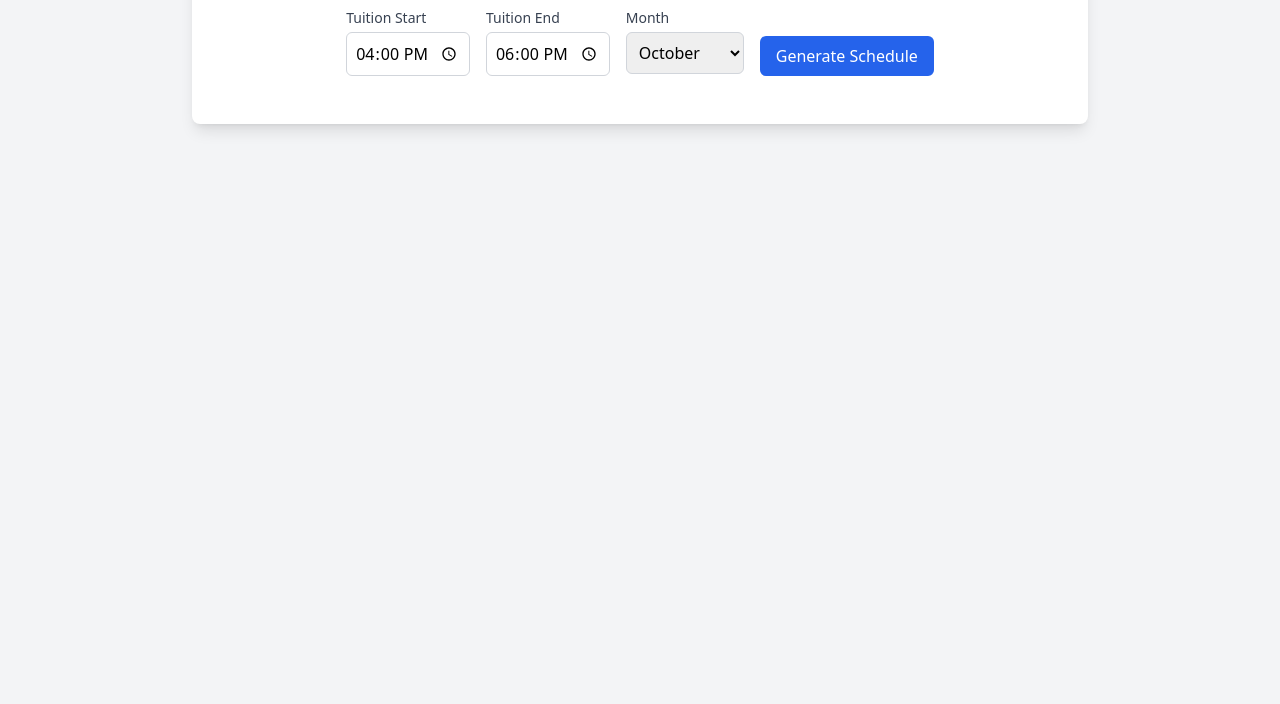
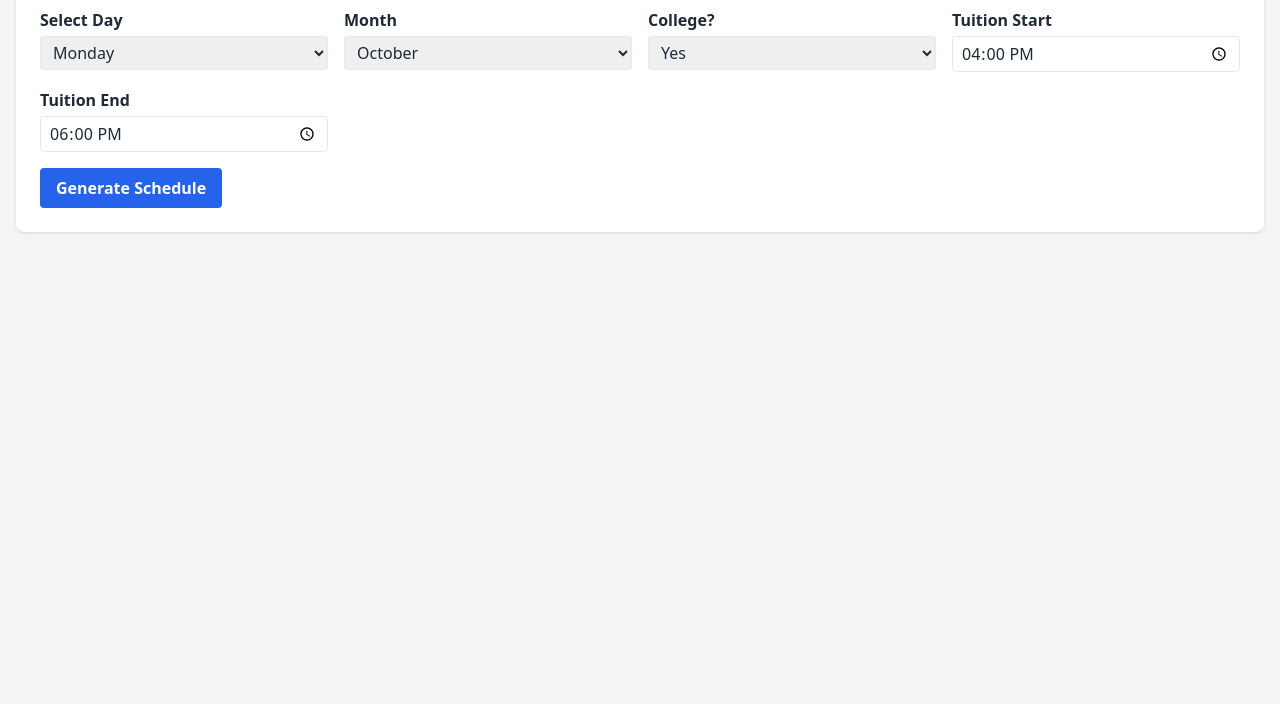
Before and after one commit to pranayparikh07/schedule-app, a website: page index.html in a window 1280 px wide. Shown: the part 96-800 px from the top of the page. Drawn offline with nearby package versions, Linux system fonts and the light colour scheme.

Commit message:
Update index.html

```diff
--- a/index.html
+++ b/index.html
@@ -3,27 +3,30 @@
 <head>
   <meta charset="UTF-8">
   <meta name="viewport" content="width=device-width, initial-scale=1.0">
-    <title>Weekly Schedule Generator</title>
+  <title>Daily Schedule Generator</title>
   <script src="https://cdn.tailwindcss.com"></script>
 </head>
-<body class="bg-gray-100 min-h-screen flex flex-col items-center p-4 sm:p-6">
-    <div class="w-full max-w-4xl bg-white rounded-lg shadow-lg p-6">
-        <h2 class="text-2xl font-bold text-gray-800 mb-6 text-center">Weekly Schedule Generator</h2>
+<body class="bg-gray-100 text-gray-800 font-sans">
+  <div class="max-w-7xl mx-auto p-4">
+    <h1 class="text-2xl md:text-4xl font-bold text-center mb-6">Daily Schedule Generator</h1>
 
-        <div class="flex flex-col sm:flex-row gap-4 mb-6 justify-center">
-            <div class="flex flex-col">
-                <label class="text-sm font-medium text-gray-700 mb-1">Tuition Start</label>
-                <input type="time" id="tuitionStart" value="16:00"
-                       class="border border-gray-300 rounded-md p-2 focus:ring-2 focus:ring-blue-500 focus:border-blue-500">
+    <div class="bg-white rounded-lg shadow p-4 md:p-6 mb-6">
+      <div class="grid grid-cols-1 md:grid-cols-2 lg:grid-cols-4 gap-4">
+        <div>
+          <label class="block font-semibold mb-1">Select Day</label>
+          <select id="day" class="w-full border rounded px-2 py-1">
+            <option>Monday</option>
+            <option>Tuesday</option>
+            <option>Wednesday</option>
+            <option>Thursday</option>
+            <option>Friday</option>
+            <option>Saturday</option>
+            <option>Sunday</option>
+          </select>
         </div>
-            <div class="flex flex-col">
-                <label class="text-sm font-medium text-gray-700 mb-1">Tuition End</label>
-                <input type="time" id="tuitionEnd" value="18:00"
-                       class="border border-gray-300 rounded-md p-2 focus:ring-2 focus:ring-blue-500 focus:border-blue-500">
-            </div>
-            <div class="flex flex-col">
-                <label class="text-sm font-medium text-gray-700 mb-1">Month</label>
-                <select id="month" class="border border-gray-300 rounded-md p-2 focus:ring-2 focus:ring-blue-500 focus:border-blue-500">
+        <div>
+          <label class="block font-semibold mb-1">Month</label>
+          <select id="month" class="w-full border rounded px-2 py-1">
             <option>October</option>
             <option>November</option>
             <option>December</option>
@@ -33,60 +36,72 @@
             <option>April</option>
           </select>
         </div>
-            <div class="flex items-end">
-                <button onclick="generateSchedule()"
-                        class="bg-blue-600 text-white px-4 py-2 rounded-md hover:bg-blue-700 transition-colors">
-                    Generate Schedule
-                </button>
+        <div>
+          <label class="block font-semibold mb-1">College?</label>
+          <select id="college" class="w-full border rounded px-2 py-1">
+            <option value="true">Yes</option>
+            <option value="false">No</option>
+          </select>
+        </div>
+        <div>
+          <label class="block font-semibold mb-1">Tuition Start</label>
+          <input type="time" id="tuitionStart" class="w-full border rounded px-2 py-1" value="16:00">
+        </div>
+        <div>
+          <label class="block font-semibold mb-1">Tuition End</label>
+          <input type="time" id="tuitionEnd" class="w-full border rounded px-2 py-1" value="18:00">
         </div>
       </div>
+      <button onclick="generateSchedule()" class="mt-4 w-full md:w-auto bg-blue-600 hover:bg-blue-700 text-white font-bold px-4 py-2 rounded transition">Generate Schedule</button>
+    </div>
 
-        <div id="scheduleContainer" class="mt-6"></div>
+    <div id="scheduleContainer"></div>
   </div>
 
   <script>
     async function generateSchedule() {
+      const day = document.getElementById('day').value;
+      const month = document.getElementById('month').value;
+      const college = document.getElementById('college').value === 'true';
       const tuition_start = document.getElementById('tuitionStart').value;
       const tuition_end = document.getElementById('tuitionEnd').value;
-        const month = document.getElementById('month').value;
 
       const res = await fetch('/api/schedule', {
         method: 'POST',
-            headers: {'Content-Type':'application/json'},
-            body: JSON.stringify({ tuition_start, tuition_end, month })
+        headers: { 'Content-Type': 'application/json' },
+        body: JSON.stringify({ day, month, college, tuition_start, tuition_end })
       });
 
       const data = await res.json();
       const container = document.getElementById('scheduleContainer');
       container.innerHTML = '';
 
-        for(const [day, tasks] of Object.entries(data.weeklySchedule)) {
-            container.innerHTML += `
-                <h3 class="text-lg font-semibold text-gray-800 mt-4 mb-2">${day}</h3>
-                <div class="overflow-x-auto">
-                    <table class="w-full border-collapse bg-white rounded-md shadow-sm">
-                        <thead>
-                            <tr class="bg-gray-200">
-                                <th class="border border-gray-300 p-3 text-sm font-medium text-gray-700">Task</th>
-                                <th class="border border-gray-300 p-3 text-sm font-medium text-gray-700">Start</th>
-                                <th class="border border-gray-300 p-3 text-sm font-medium text-gray-700">End</th>
-                                <th class="border border-gray-300 p-3 text-sm font-medium text-gray-700">Subject</th>
+      container.innerHTML += `<h2 class="text-xl md:text-2xl font-bold mb-2 text-center">${data.day} Schedule</h2>`;
+
+      let table = `<div class="overflow-x-auto"><table class="min-w-full border border-gray-300 rounded-lg overflow-hidden text-sm md:text-base">
+        <thead class="bg-gray-200">
+          <tr>
+            <th class="px-2 md:px-4 py-2 border-b">Task</th>
+            <th class="px-2 md:px-4 py-2 border-b">Start</th>
+            <th class="px-2 md:px-4 py-2 border-b">End</th>
+            <th class="px-2 md:px-4 py-2 border-b">Subject</th>
+            <th class="px-2 md:px-4 py-2 border-b">Note</th>
           </tr>
         </thead>
-                        <tbody>
-                            ${tasks.map(t => `
-                                <tr class="hover:bg-gray-50">
-                                    <td class="border border-gray-300 p-3 text-gray-600">${t.task}</td>
-                                    <td class="border border-gray-300 p-3 text-gray-600">${t.start}</td>
-                                    <td class="border border-gray-300 p-3 text-gray-600">${t.end}</td>
-                                    <td class="border border-gray-300 p-3 text-gray-600">${t.subject||''}</td>
-                                </tr>
-                            `).join('')}
-                        </tbody>
-                    </table>
-                </div>
-            `;
-        }
+        <tbody>`;
+
+      data.schedule.forEach(task => {
+        table += `<tr class="even:bg-gray-50">
+          <td class="px-2 md:px-4 py-1 border-b">${task.task}</td>
+          <td class="px-2 md:px-4 py-1 border-b">${task.start}</td>
+          <td class="px-2 md:px-4 py-1 border-b">${task.end}</td>
+          <td class="px-2 md:px-4 py-1 border-b">${task.subject || ''}</td>
+          <td class="px-2 md:px-4 py-1 border-b">${task.note || ''}</td>
+        </tr>`;
+      });
+
+      table += '</tbody></table></div>';
+      container.innerHTML += table;
     }
   </script>
 </body>
```
Lines whose indentation alone changed are shown as unchanged.
